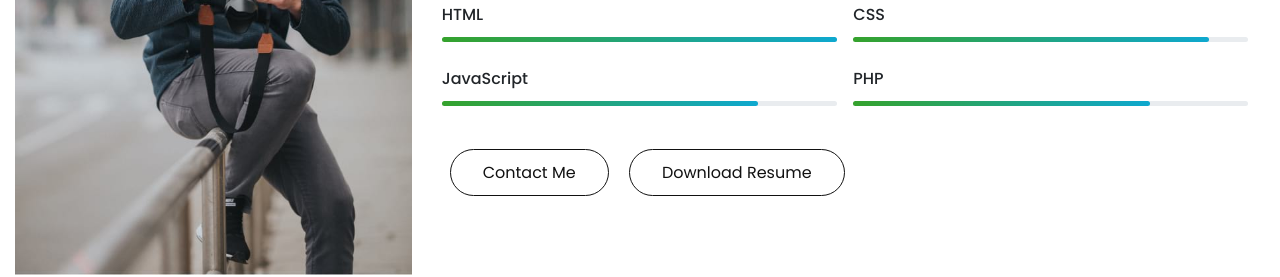
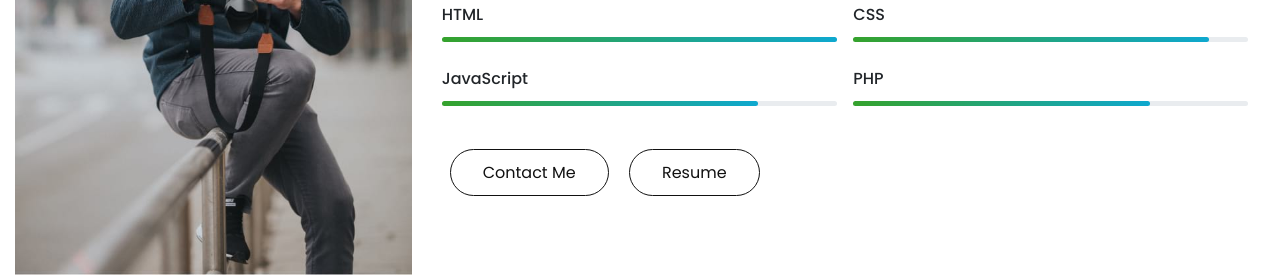
Before and after one commit to Pandu-5/portfolioTemp2, a plain HTML site: page index.html in a window 1280 px wide. Shown: the part 1056-1333 px from the top of the page. Drawn offline with nearby package versions, Linux system fonts and the light colour scheme.

Commit message:
Update index.html

```diff
--- a/index.html
+++ b/index.html
@@ -101,7 +101,7 @@
                 </div>
                 <div class="about-buttons">
                     <a href="#contact">Contact Me</a>
-                    <a href="#!">Download Resume</a>
+                    <a href="#!">Resume</a>
                 </div>
             </div>
         </div>
```
